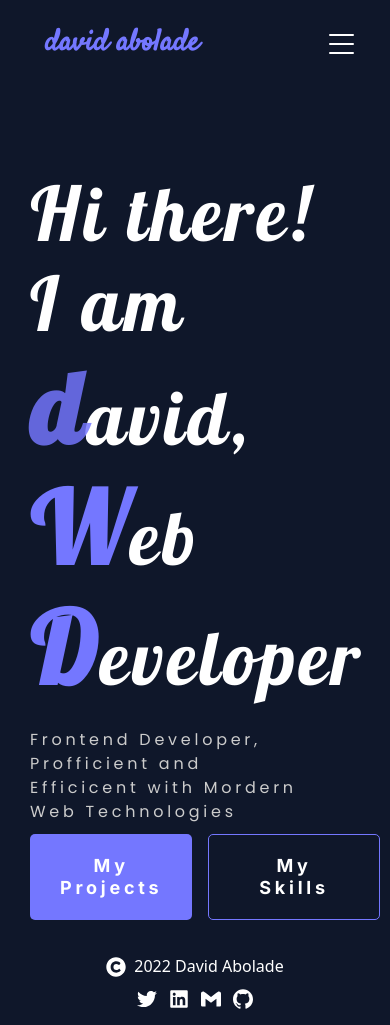
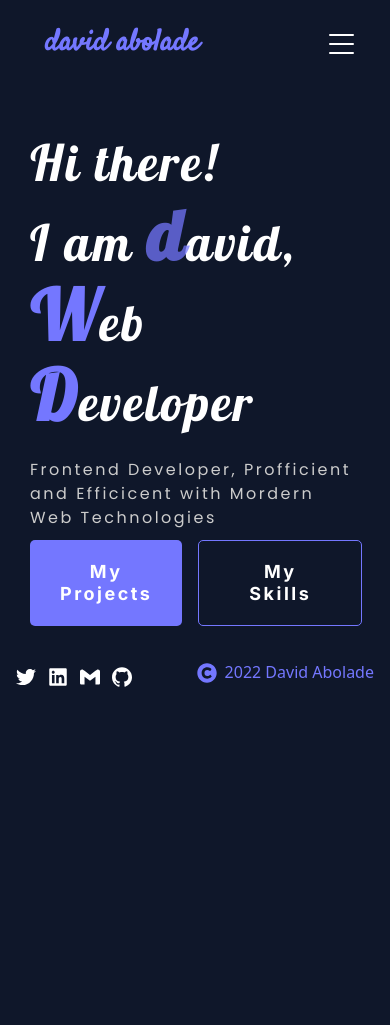
Before and after one commit to A-believer/david__portfolio, a React (Vite) app: page / in a window 390 px wide. After the commit the page ends 844 px from the top, so only its background shows below. Built offline with nearby package versions, Linux system fonts and the light colour scheme.

Commit message:
update: responsiveness fixed

```diff
--- a/src/components/Footer.jsx
+++ b/src/components/Footer.jsx
@@ -4,18 +4,20 @@ import {SiGmail, SiGithub} from "react-icons/si"
 
 const Footer = () => {
   return (
-    <footer className='w-full px-sp my-4 lg:my-4 md:absolute md:bottom-0 flex flex-col justify-end items-center text-white gap-x-5'>
-      <div className='flex justify-center items-center pb-2'>
+    <footer className='w-full px-4 md:px-0 my-4 lg:my-4 md:absolute md:bottom-0 flex md:flex-col flex-row md:justify-end justify-between items-center text-white gap-x-5'>
+      <div className='flex gap-3 text-[20px]'>
+        <p className='hover:text-secondary hover:-translate-y-1 hover:scale-110 transition ease-in-out delay-150'><a href="https://twitter.com/A_believer007" target="_blank"><FaTwitter /></a></p>
+
+        <p className='hover:text-secondary hover:-translate-y-1 hover:scale-110 transition ease-in-out delay-150'><a href="https://www.linkedin.com/in/thedavid-ao/" target="_blank"><FaLinkedin /></a></p>
+
+        <p className='hover:text-secondary hover:-translate-y-1 hover:scale-110 transition ease-in-out delay-150'><a href="mailto:https://davidabolade29@gmail.com" target="_blank"><SiGmail /></a></p>
+
+        <p className='hover:text-secondary hover:-translate-y-1 hover:scale-110 transition ease-in-out delay-150'><a href="https://github.com/A-believer" ><SiGithub /></a></p>
+      </div>
+
+      <div className='flex justify-center items-center pb-2 text-secondary'>
         <p className='text-[20px] mr-2'><FaCopyright /></p>
         <p className='text-[16px] leading-[29px]'>2022 David Abolade</p>
-      </div>
-
-      <div className='flex gap-3 text-[20px]'>
-        <p><a href="https://twitter.com/A_believer007" target="_blank"><FaTwitter/></a></p>
-        <p><a href="https://www.linkedin.com/in/thedavid-ao/" target="_blank"><FaLinkedin/></a></p>
-        <p><a href="mailto:https://davidabolade29@gmail.com" target="_blank"><SiGmail/></a></p>
-        <p><a href="https://github.com/A-believer" ><SiGithub /></a></p>
-
       </div>
     </footer>
   )
--- a/src/pages/Hero.jsx
+++ b/src/pages/Hero.jsx
@@ -6,17 +6,18 @@ import { Link } from 'react-router-dom'
 
 const Hero = () => {
   return (
-    <main className='flex justify-between items-center lg:px-[100px] px-[30px] sm:py-[20px] lg:mt-[20px] sm:mt-[20px]'>
-      <div className='text-white font-lobster text-[75px]  leading-[90px]  font-n tracking-wider mt-20'>
+    <main className='flex justify-between lg:px-[100px] px-[30px] md:py-[20px]'>
+      <div className='text-white font-lobster md:text-[75px] text-[50px]  md:leading-[90px] leading-[70px]  font-n tracking-wider mt-10'>
         <p>Hi there!</p>
-        <p>I am <span className='font-pacifico font-vb text-secondary text-[100px]  leading-[120px] animate-pulse'>d</span>avid,</p>
-        <p><span className='font-pacifico font-vb text-secondary text-[100px]  leading-[120px] '>W</span>eb <span className='font-pacifico font-vb text-secondary text-[100px]  leading-[120px]'>D</span>eveloper</p>
-        <p className='lg:w-full w-4/5 text-[16px] leading-[24px] text-[#cccccc] font-poppins mt-[20px] mb-[10px]'>Frontend Developer, Profficient and Efficicent with Mordern Web Technologies</p>
+        <p>I am <span className='font-pacifico font-vb text-secondary md:text-[100px]  md:leading-[110px] text-[70px] leading-[75px] animate-pulse'>d</span>avid,</p>
+        <p><span className='font-pacifico font-vb text-secondary md:text-[100px]  md:leading-[110px] text-[70px] leading-[75px] '>W</span>eb <span className='font-pacifico font-vb text-secondary md:text-[100px]  md:leading-[110px] text-[70px] leading-[75px]'>D</span>eveloper</p>
+        <p className='md:w-3/4 w-full text-[16px] leading-[24px] text-[#cccccc] font-poppins my-[20px] mb-[10px]'>Frontend Developer, Profficient and Efficicent with Mordern Web Technologies</p>
 
-        <div className='flex gap-x-4 lg:mb-8 mb-4 justify-center'>
-          <button className='text-[18px] leading-[22px] font-inter font-vb bg-secondary md:px-[50px] px-[30px] md:py-[20px] py-[10px] rounded-[5px]'><Link to='/projects' className='bg-secondary'>My Projects</Link></button>
+        <div className='flex gap-x-4 lg:mb-8 mb-4 justify-start'>
 
-          <button className='text-[18px] leading-[22px] font-inter font-vb bg-primary border border-secondary px-[50px] py-[20px] rounded-[5px]'><Link to='/about' className=''>My Skills</Link></button>
+          <button className='text-[18px] leading-[22px] font-inter font-vb bg-secondary md:px-[50px] px-[30px] md:py-[20px] py-[10px] rounded-[5px] hover:translate-y-1 hover:scale-90 transition ease-in-out delay-150'><Link to='/projects' className='bg-secondary hover:text-primary'>My Projects</Link></button>
+
+          <button className='text-[18px] leading-[22px] font-inter font-vb bg-primary border border-secondary px-[50px] py-[20px] rounded-[5px] hover:text-secondary hover:translate-y-1 hover:scale-90 transition ease-in-out delay-150'><Link to='/about' className=''>My Skills</Link></button>
         </div>
 
       </div>
```
